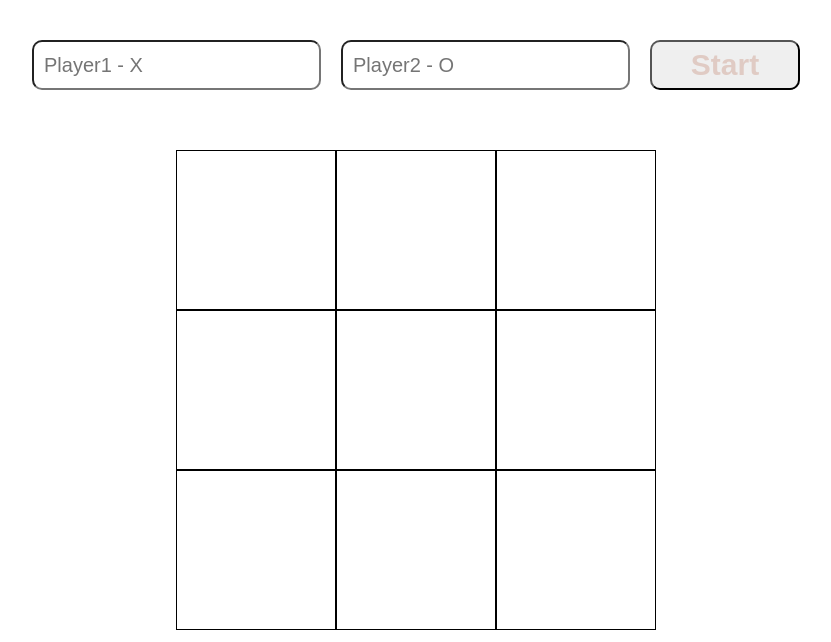
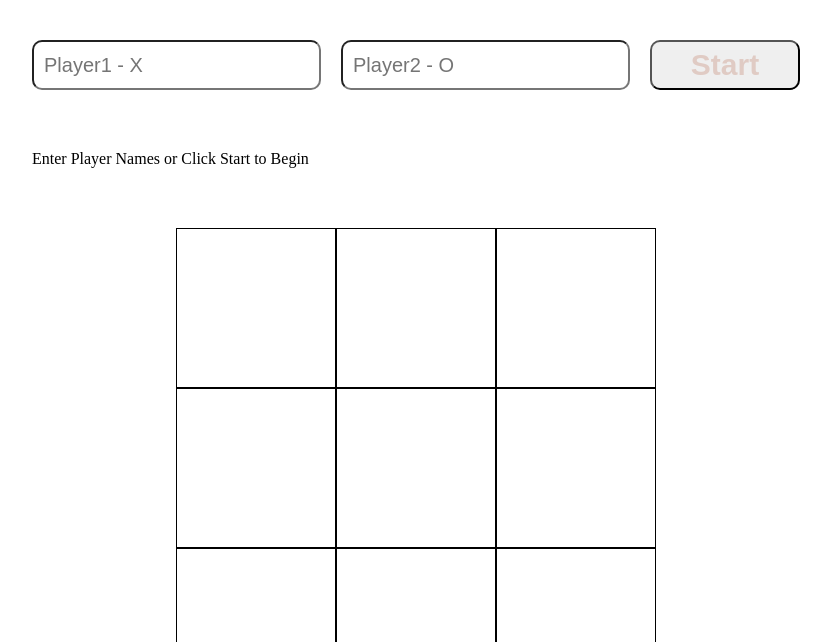
Before and after one commit to FatimaHassan26/tic-tac-toe, a plain HTML site: page index.html in a window 1280 px wide. Shown: the part 158-800 px from the top of the page, without its empty margins (224-1055 px from the left). Drawn offline with Linux system fonts and the light colour scheme.

Commit message:
Add instructions to begin game

```diff
--- a/index.html
+++ b/index.html
@@ -15,6 +15,7 @@
             <input type="text" id="Player2", placeholder="Player2 - O">
             <button id="start-button">Start</button>
         </div>
+        <div class="instructions">Enter Player Names or Click Start to Begin</div>
         <div class="gameBoard" id="gameBoard">
             <div class="cell" data-cell-index="0"></div>
             <div class="cell" data-cell-index="1"></div>
```
